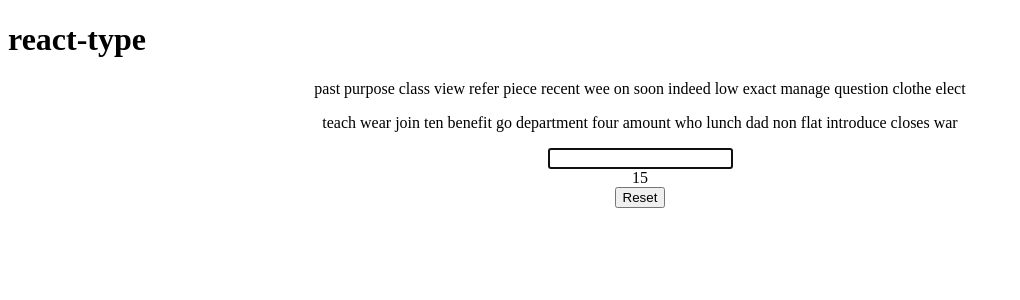
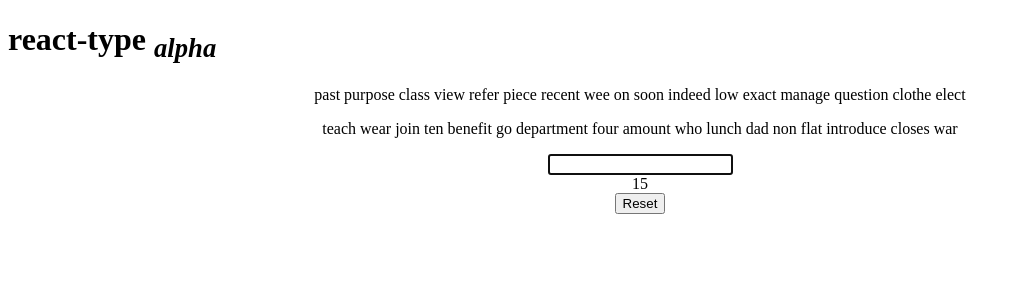
Before and after one commit to AdamJablonka/React-Type, a React (Create React App) app: page / in a window 1280 px wide. Shown: the top 300 px of the page, without its empty margins (0-1020 px from the left). Built offline with nearby package versions, Linux system fonts and the light colour scheme.

Commit message:
bug fixes and visual improvements

```diff
--- a/src/App.js
+++ b/src/App.js
@@ -7,7 +7,7 @@ import TypingTest from './components/TypingTest'
 const App = () => {
   return (
     <div>
-      <h1>react-type</h1>
+      <h1>react-type <sub><i>alpha</i></sub> </h1>
       <center>
         <TypingTest />
       </center>
```
